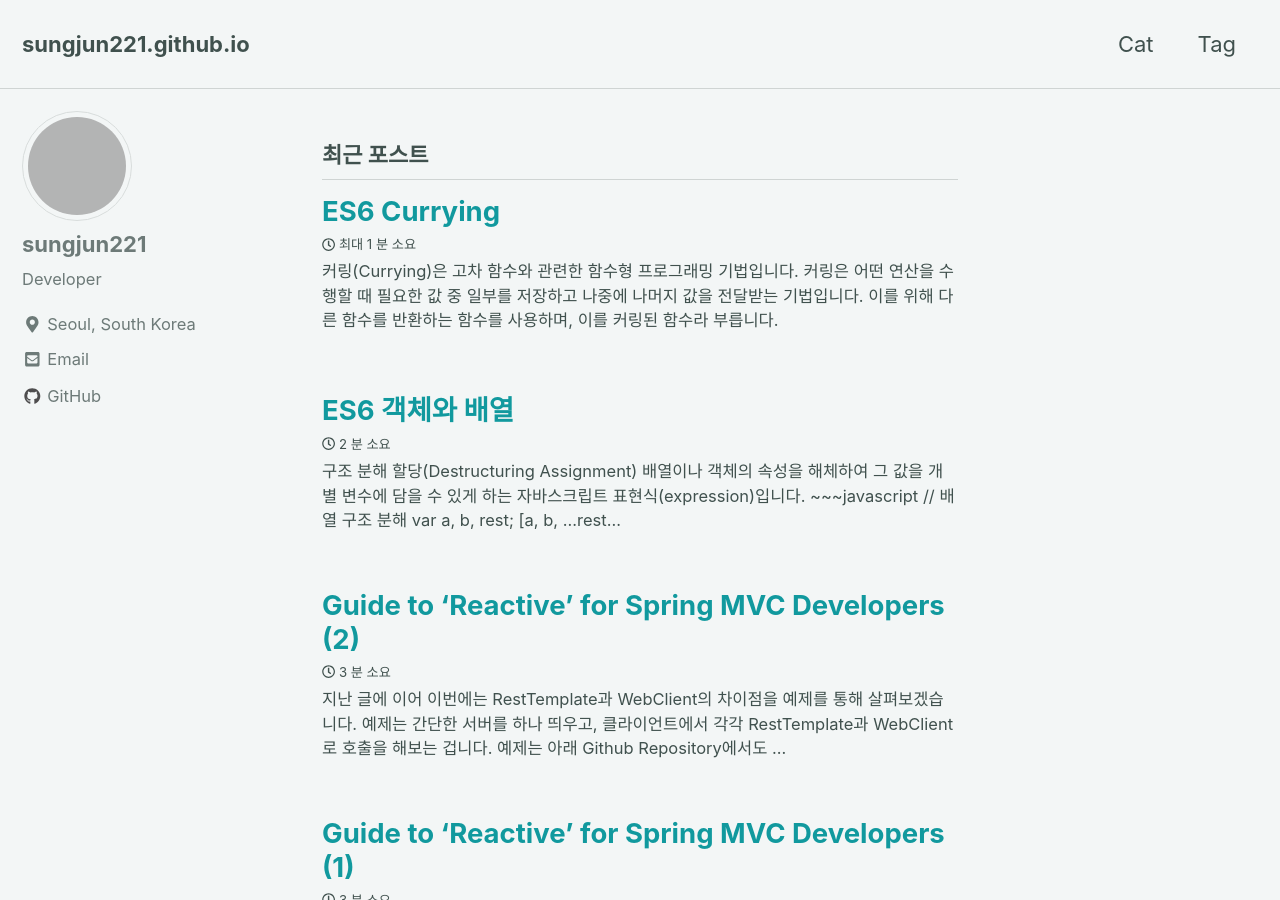
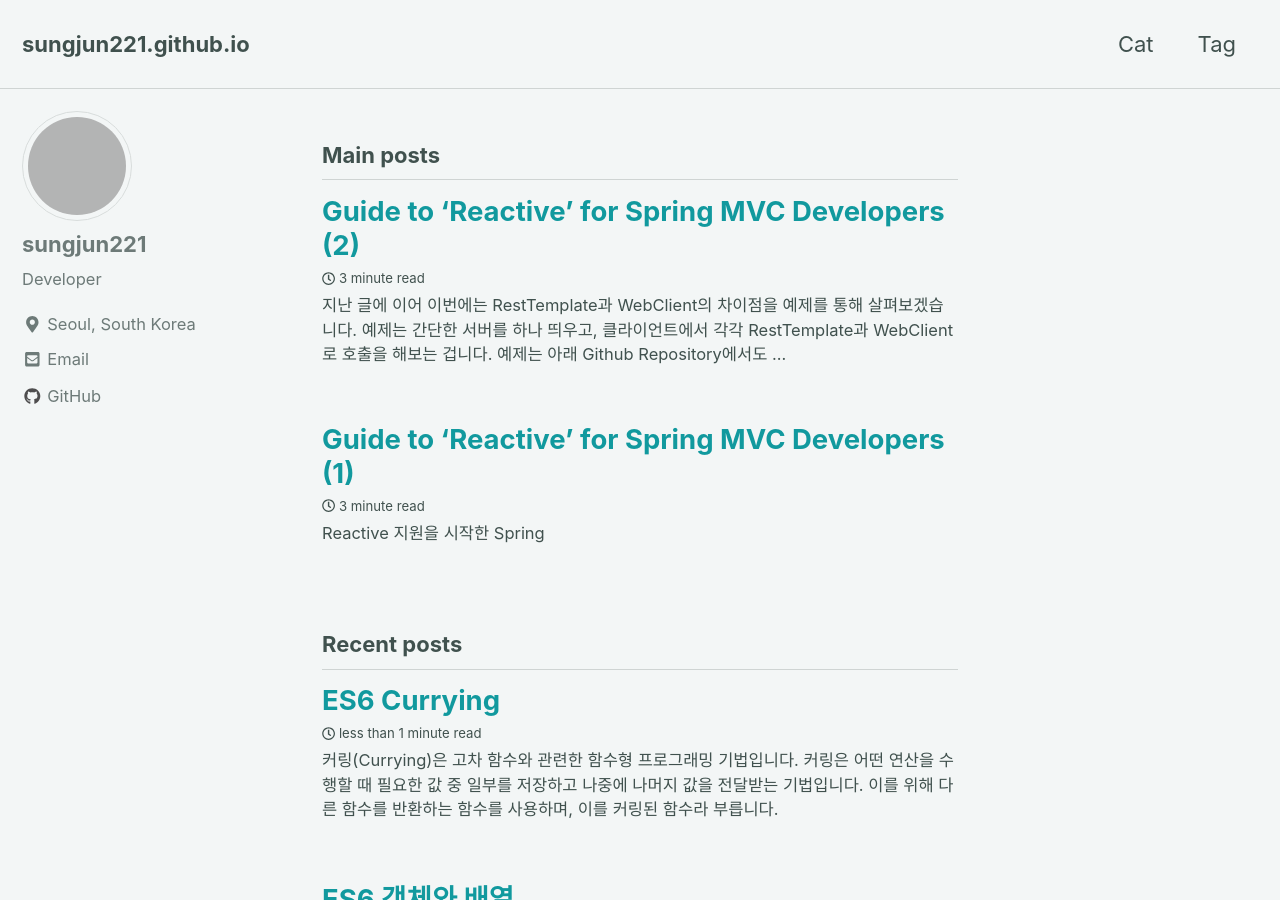
Before and after one commit to sungjun221/sungjun221.github.io, a Jekyll site: the page built from index.html, in a window 1280 px wide and 900 px high. Built offline with Jekyll 4.4.1, drawn with Linux system fonts in a browser that asks for light colours; nearby versions of some CDN libraries; the list of posts is cut into pages by our own code; some of the changed text lies outside the part shown; grey boxes are pictures that could not be loaded.

Commit message:
Add main posts to home page

```diff
--- a/_config.yml
+++ b/_config.yml
@@ -15,7 +15,7 @@
 minimal_mistakes_skin    : "mint" # "air", "aqua", "contrast", "dark", "dirt", "neon", "mint", "plum", "sunrise"
 
 # Site Settings
-locale                   : "ko"
+locale                   : "en"
 title                    : "sungjun221.github.io"
 title_separator          : "-"
 name                     : "sungjun221"
--- a/_layouts/home.html
+++ b/_layouts/home.html
@@ -3,6 +3,16 @@
 ---
 
 {{ content }}
+
+<h3 class="archive__subtitle">Main posts</h3>
+
+{% for post in paginator.posts %}
+  {% if post.categories contains "Main" %}
+    {% include archive-single.html %}
+  {% endif %}
+{% endfor %}
+
+<br>
 
 <h3 class="archive__subtitle">{{ site.data.ui-text[site.locale].recent_posts | default: "Recent Posts" }}</h3>
 
--- a/_posts/2018-11-12-Guide-to-Reactive-for-Spring-MVC-1.markdown
+++ b/_posts/2018-11-12-Guide-to-Reactive-for-Spring-MVC-1.markdown
@@ -4,6 +4,7 @@
   - Java
   - Spring
   - Reactive
+  - Main
 tags:
   - Java
   - Spring
--- a/_posts/2018-11-13-Guide-to-Reactive-for-Spring-MVC-2.markdown
+++ b/_posts/2018-11-13-Guide-to-Reactive-for-Spring-MVC-2.markdown
@@ -4,6 +4,7 @@
   - Java
   - Spring
   - Reactive
+  - Main
 tags:
   - Java
   - Spring
```
